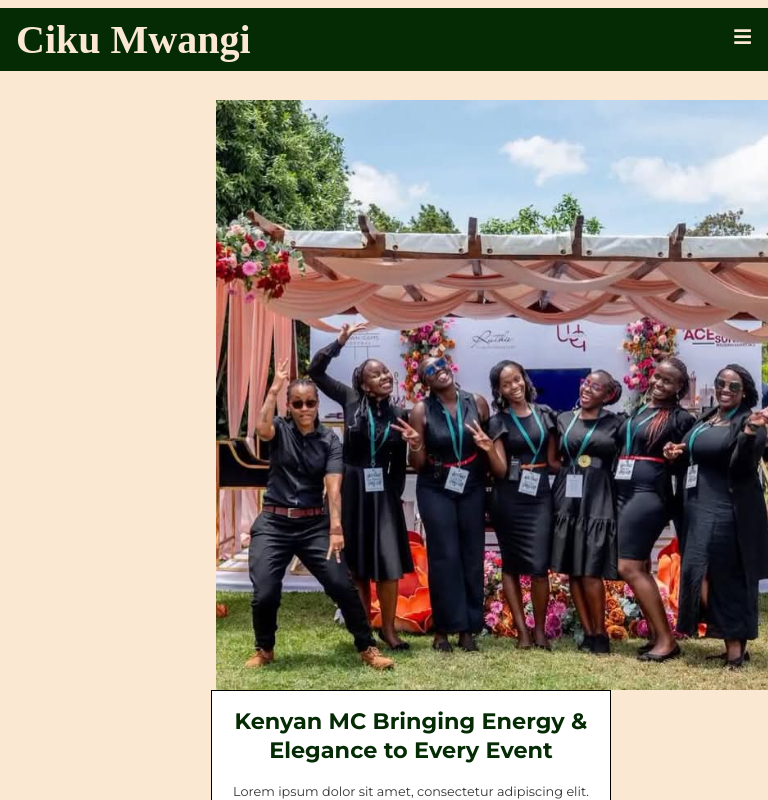
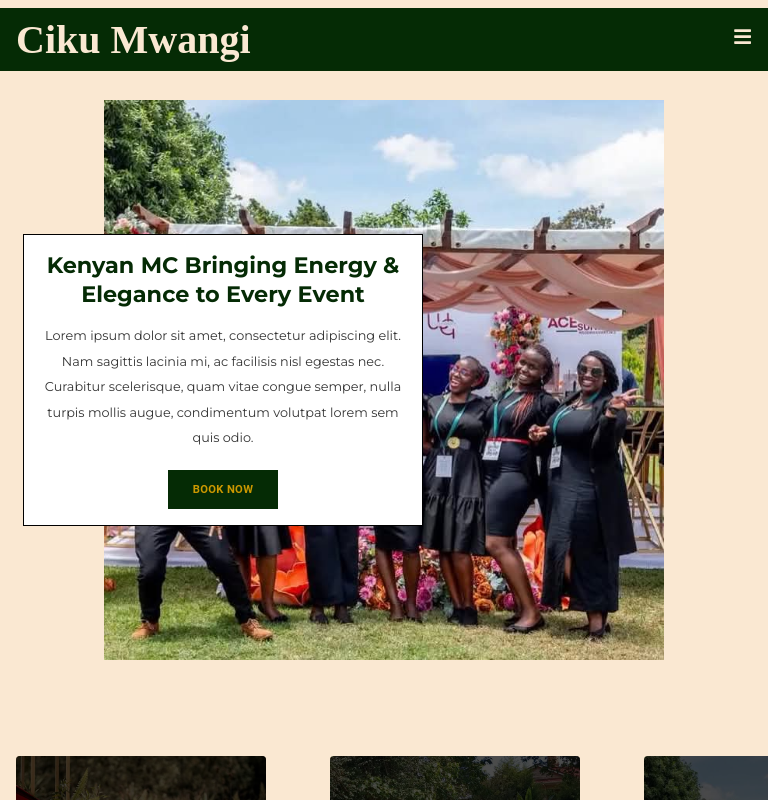
Before and after one commit to darlene9497/MC-Ciku-Shee, a React (Vite) app: page / in a window 768 px wide. Shown: the top 800 px of the page. Built offline with nearby package versions, Linux system fonts and the light colour scheme; some icons are missing; a web font is replaced by a local one.

Commit message:
:lipstick:hero design clean up on tablet responsiveness

```diff
--- a/src/components/hero/Hero.scss
+++ b/src/components/hero/Hero.scss
@@ -67,18 +67,15 @@
 
     // tablet responsiveness
     @media only screen and (min-width: 768px) and (max-width: 1023px) {
-        padding-right: 0;
-
         .hero-text-box {
-            left: 1%;
-            top: 60%;
+            position: absolute;
+            left: 3%;
             max-width: 400px;
+            margin: 0 auto;
         }
-
         .hero-image {
-            margin-left: 12.5em;
-            max-width: 36.875em;
-            height: 400px;
+            max-width: 35em;
+            height: 350px;
         }
     }
 }
```
